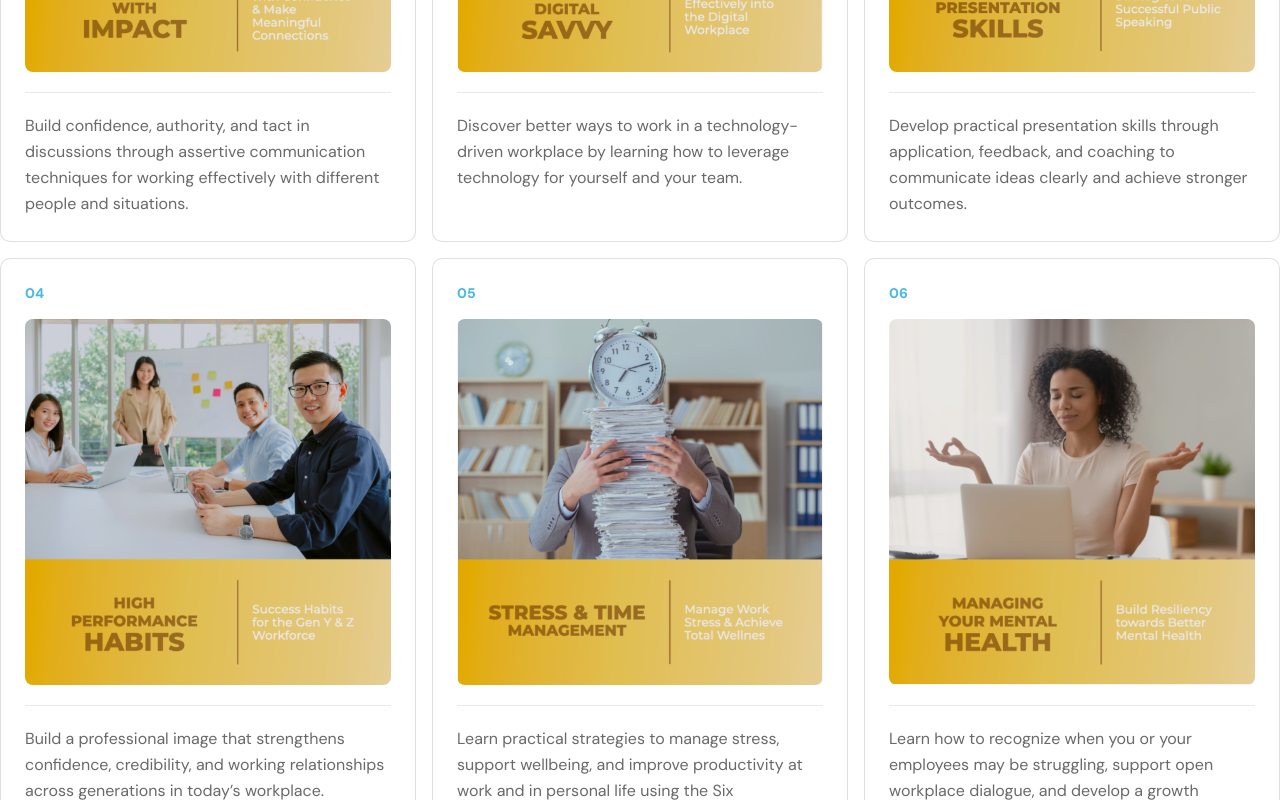
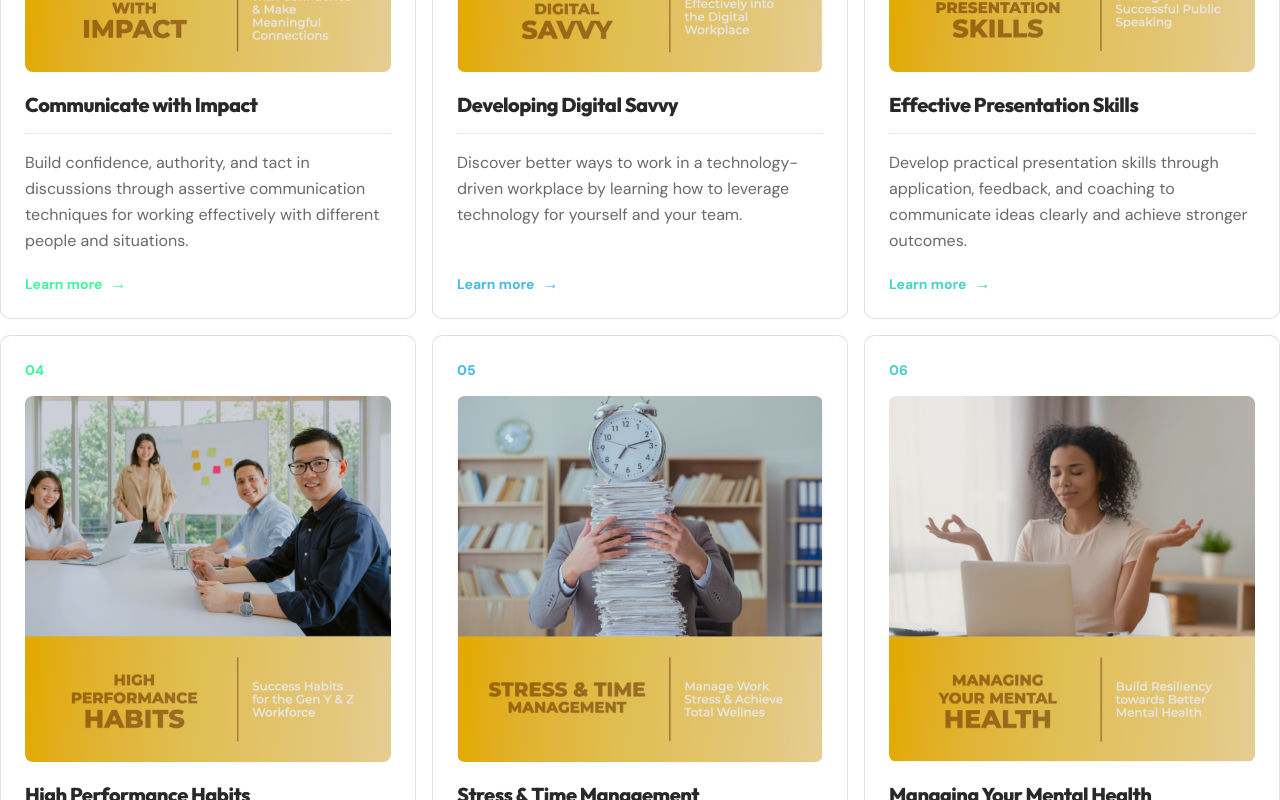
Before and after one commit to gabzy0423/The-Learning-Lab, a Next.js app: page /programs/personal-development in a window 1280 px wide. Shown: the part 880-1680 px from the top of the page. Built offline with nearby package versions, Linux system fonts and the light colour scheme.

Commit message:
Improve Personal Development card hierarchy

```diff
--- a/app/programs/[category]/page.tsx
+++ b/app/programs/[category]/page.tsx
@@ -7,27 +7,39 @@ export const instant = false;
 const personalDevelopmentCards = [
   {
     image: "/assets/pages/programs/perso1.png",
+    title: "Communicate with Impact",
     description: "Build confidence, authority, and tact in discussions through assertive communication techniques for working effectively with different people and situations.",
+    accent: "text-brand-mint-green",
   },
   {
     image: "/assets/pages/programs/perso2.png",
+    title: "Developing Digital Savvy",
     description: "Discover better ways to work in a technology-driven workplace by learning how to leverage technology for yourself and your team.",
+    accent: "text-brand-cyan-blue",
   },
   {
     image: "/assets/pages/programs/perso3.png",
+    title: "Effective Presentation Skills",
     description: "Develop practical presentation skills through application, feedback, and coaching to communicate ideas clearly and achieve stronger outcomes.",
+    accent: "text-brand-turquoise",
   },
   {
     image: "/assets/pages/programs/perso4.png",
+    title: "High Performance Habits",
     description: "Build a professional image that strengthens confidence, credibility, and working relationships across generations in today’s workplace.",
+    accent: "text-brand-mint-green",
   },
   {
     image: "/assets/pages/programs/perso5.png",
+    title: "Stress & Time Management",
     description: "Learn practical strategies to manage stress, support wellbeing, and improve productivity at work and in personal life using the Six Dimensions framework.",
+    accent: "text-brand-cyan-blue",
   },
   {
     image: "/assets/pages/programs/perso6.png",
+    title: "Managing Your Mental Health",
     description: "Learn how to recognize when you or your employees may be struggling, support open workplace dialogue, and develop a growth mindset that strengthens your Adversity Quotient.",
+    accent: "text-brand-turquoise",
   },
 ];
 
@@ -86,7 +98,7 @@ export default async function CategoryPage({
                   key={card.image}
                   className="group flex min-h-[29rem] flex-col overflow-hidden rounded-lg border border-brand-charcoal/15 bg-white p-6 text-brand-charcoal transition-[border-color,transform,box-shadow] hover:-translate-y-1 hover:border-brand-turquoise hover:shadow-lg motion-reduce:transform-none motion-reduce:transition-none"
                 >
-                  <p className="text-sm font-extrabold text-brand-cyan-blue">{String(index + 1).padStart(2, "0")}</p>
+                  <p className={`text-sm font-extrabold ${card.accent}`}>{String(index + 1).padStart(2, "0")}</p>
                   <div className="relative mt-4 aspect-square overflow-hidden rounded-md bg-brand-charcoal/5">
                     <Image
                       src={card.image}
@@ -95,14 +107,15 @@ export default async function CategoryPage({
                       sizes="(min-width: 1024px) 33vw, (min-width: 640px) 50vw, 100vw"
                       className="object-contain object-center transition-transform duration-700 ease-out group-hover:scale-105 motion-reduce:transform-none motion-reduce:transition-none"
                     />
-                    <span aria-hidden="true" className="pointer-events-none absolute inset-0 bg-brand-charcoal/60 opacity-0 transition-opacity duration-300 group-hover:opacity-100 motion-reduce:transition-none" />
-                    <span aria-hidden="true" className="pointer-events-none absolute inset-0 z-10 flex items-center justify-center text-sm font-bold text-brand-white opacity-0 transition-opacity duration-300 group-hover:opacity-100 motion-reduce:transition-none">
-                      Learn more
-                    </span>
                   </div>
-                  <div className="mt-5 border-t border-brand-charcoal/10 pt-5">
+                  <h2 className="mt-5 font-heading text-xl font-extrabold leading-tight tracking-tight">{card.title}</h2>
+                  <div className="mt-4 border-t border-brand-charcoal/10 pt-4">
                     <p className="text-base leading-relaxed text-brand-charcoal/70">{card.description}</p>
                   </div>
+                  <span className={`mt-auto inline-flex items-center gap-2 pt-5 text-sm font-bold ${card.accent}`}>
+                    Learn more
+                    <span aria-hidden="true" className="text-base leading-none">→</span>
+                  </span>
                 </article>
               ))}
             </div>
```
Also changed, not shown: 1 other file (tests, documents, lock files or other folders).
